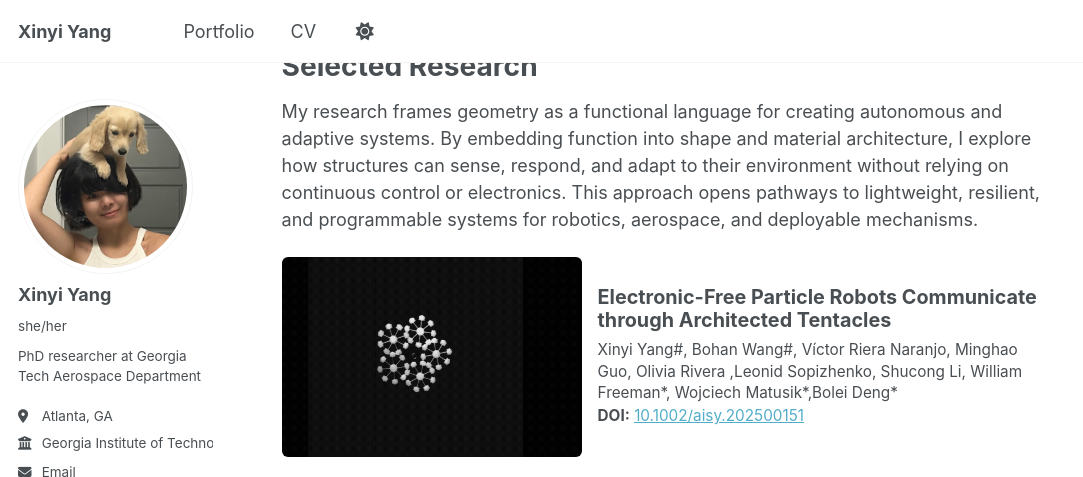
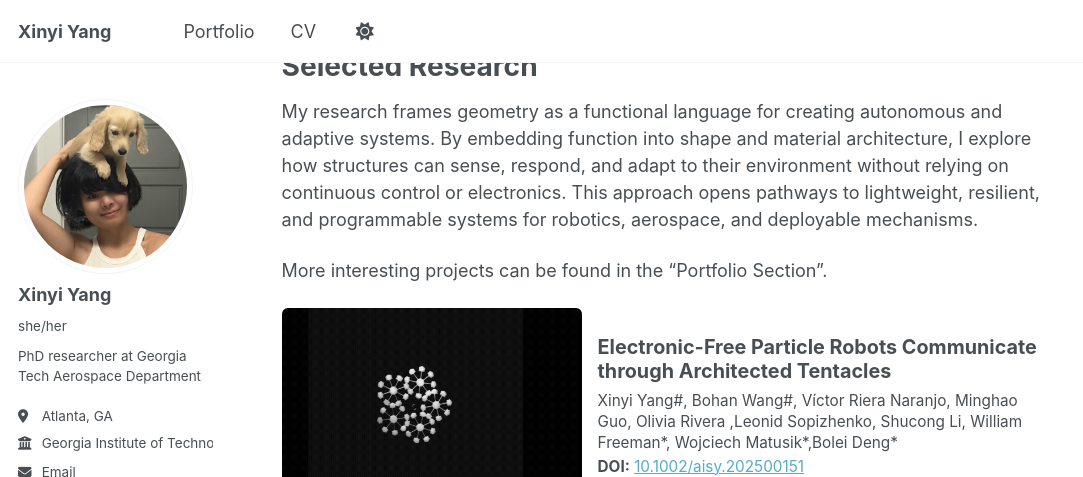
Before and after one commit to XinyiYang0/xinyiyang0.github.io, a Jekyll site: the page built from _pages/about.md, in a window 1280 px wide and 900 px high, scrolled down 467 px, cut to the strip 0-477 px from the top of the window. Shown: the whole strip, without its empty margins (0-1083 px from the left). Built offline with Jekyll 4.4.1, drawn with Linux system fonts in a browser that asks for light colours; some web fonts are replaced; a script that is not in the unit is left out.

Commit message:
Update about.md

```diff
--- a/_pages/about.md
+++ b/_pages/about.md
@@ -20,6 +20,8 @@ Outside of research, I’m drawn to projects that blur boundaries between engine
 Selected Research
 ======
 My research frames geometry as a functional language for creating autonomous and adaptive systems. By embedding function into shape and material architecture, I explore how structures can sense, respond, and adapt to their environment without relying on continuous control or electronics. This approach opens pathways to lightweight, resilient, and programmable systems for robotics, aerospace, and deployable mechanisms.
+
+More interesting projects can be found in the "Portfolio Section".
 
 <div class="research-list">
 
```
